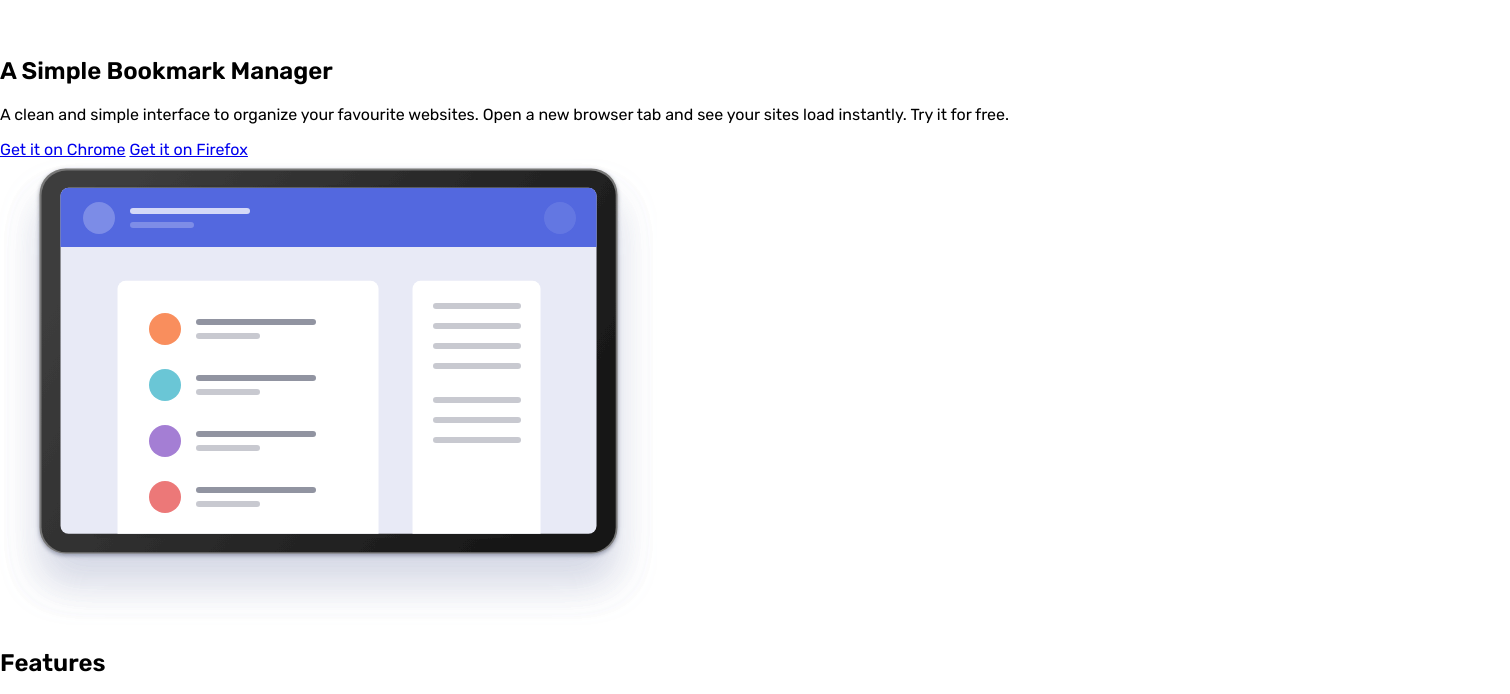
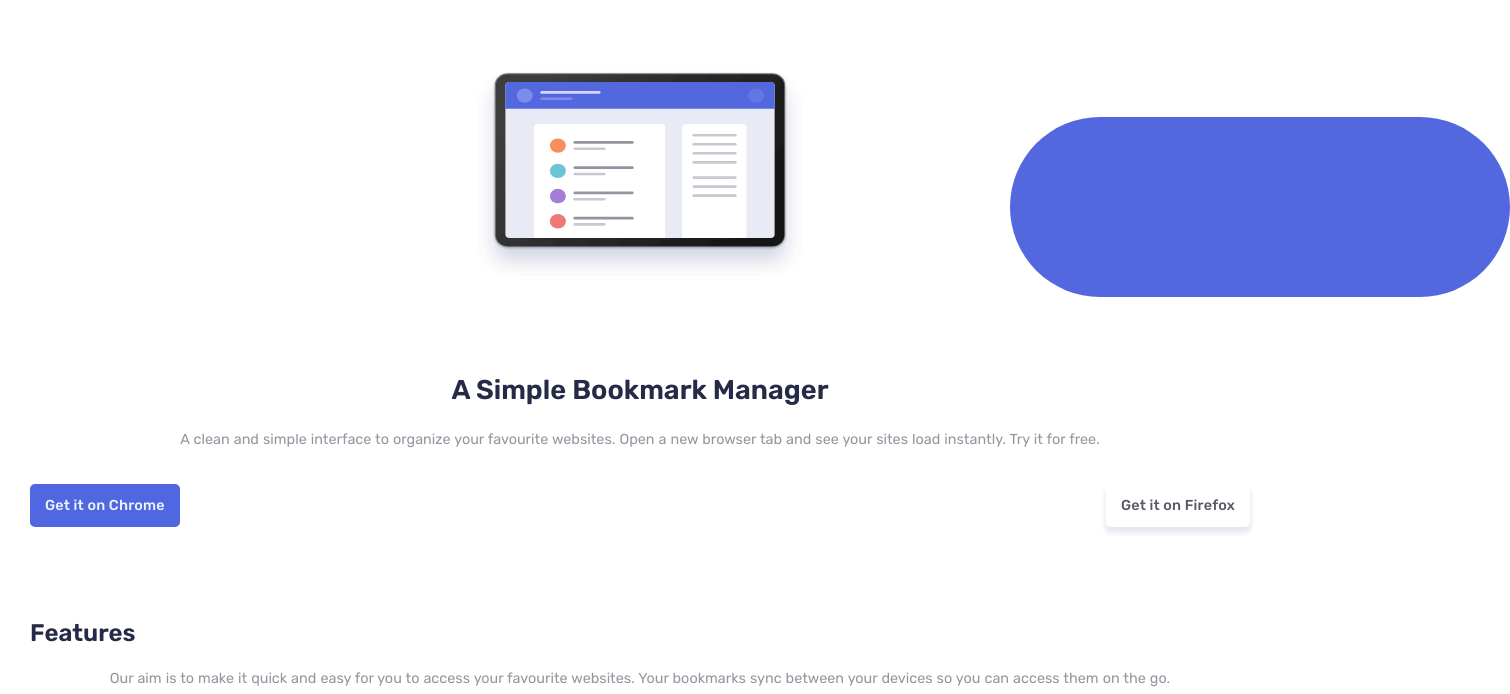
Before and after one commit to rouwe/bookmark_landing_page, a plain HTML site: page index.html in a window 1280 px wide. Shown: the part 68-762 px from the top of the page, 1510 px wide, since content can reach past the window. Drawn offline with Linux system fonts and the light colour scheme.

Commit message:
Hero section and template update

```diff
--- a/css/index.css
+++ b/css/index.css
@@ -6,14 +6,15 @@
     box-sizing: border-box;
 }
 body {
-    margin: 0px;
-    padding: 0px;
+    /* position: absolute; */
+    margin: 0;
+    padding: 0;
 }
 
 /* Header Section*/
 header {
     position: sticky;
-    top: 0px;
+    top: 0;
     display: flex;
     justify-content: space-between;
     padding: 40px 30px;
@@ -30,8 +31,8 @@ header {
 }
 .main-menu {
     position: absolute;
-    top: 0px;
-    left: 0px;
+    top: 0;
+    left: 0;
     display: none;
     flex-direction: column;
     width: 100vw;
@@ -46,23 +47,23 @@ header {
     width: 100%;
 }
 .menu-logo-text, .menu-logo-circle{
-    fill:rgb(237, 242, 246);
+    fill: rgb(237, 242, 246);
 }
 .menu-logo-img {
-    fill:rgb(37, 43, 70);
+    fill: rgb(37, 43, 70);
 }
 /* Navigation Body */
 .main-menu-body {
     width: 100%;
     font-size: 1.2rem;
     list-style-type: none;
-    padding: 0px;
+    padding: 0;
     margin-top: 2.5rem;
 }
 .main-menu-body li {
     width: 100%;
-    padding: 20px 0px;
-    border-top: 1px solid rgba(255, 255, 255, 0.25);
+    padding: 20px 0;
+    border-top: 1px solid rgba(255, 255, 255, 0.20);
     text-align: center;
 }
 .main-menu-body a {
@@ -78,7 +79,7 @@ header {
     font-size: 1.2rem;
     text-transform: uppercase;
     letter-spacing: 2px;
-    padding: 10px 0px;
+    padding: 10px 0;
     border: 2px solid rgb(237, 242, 246);
     border-radius: 4px;
     color: rgb(237, 242, 246);
@@ -91,8 +92,83 @@ header {
     margin-top: auto;
 }
 .main-menu-footer img {
-    margin: 0px 1rem;
+    margin: 0 1rem;
 }
 .hamburger-menu {
     align-self: center;
 }
+
+/* Main */
+main {
+    width: 100%;
+    padding: 0 30px;
+    color: rgb(37, 43, 70);
+}
+/* Hero Section */
+.hero-section {
+    display: flex;
+    flex-direction: column-reverse;
+    justify-content: center;
+}
+/* Hero Copy */
+.hero-copy-container {
+    padding: 40px 0px;
+}
+.hero-heading {
+    font-size: 1.7rem;
+    text-align: center;
+}
+.section-sub-heading {
+    font-size: 0.9rem;
+    text-align: center;
+    word-spacing: 0.5px;
+    line-height: 1.5rem;
+    padding: 0 10px;
+    color: rgb(149, 149, 159);
+}
+/* Hero Image */
+.hero-image-container {
+    position: relative;
+    display: flex;
+    justify-content: center;
+    width: 100%;
+    padding: 2rem 0rem;
+    margin: 0 auto;
+    z-index: -1;
+}
+.hero-image {
+    width: 330px;
+    height: 210px;
+
+}
+.hero-image-bg {
+    position: absolute;
+    top: 80px;
+    right: -260px;
+    width: 500px;
+    height: 180px;
+    border-radius: 95px;
+    background-color: rgb(83, 104, 223);
+    z-index: -1;
+}
+.hero-cta-container {
+    display: flex;
+    justify-content: space-between;
+    font-weight: 500;
+    margin: 2rem 0;
+}
+.btn {
+    padding: 13px 15px;
+    border-radius: 5px;
+    text-decoration: none;
+    letter-spacing: 0.2px;
+    font-size: 0.9rem;
+}
+.download-chrome-cta {
+    color: rgb(235, 246, 255);
+    background-color: #5167e1;
+}
+.download-firefox-cta {
+    color: rgb(89, 88, 102);
+    box-shadow: 0px 5px 5px 1px #e5e7f4;
+}
--- a/index.html
+++ b/index.html
@@ -71,17 +71,20 @@
     <!-- Hero Section -->
     <section class="hero-section">
       <!-- Hero Copy -->
-      <div>
+      <div class="hero-copy-container">
         <h1 class="hero-heading">A Simple Bookmark Manager</h1>
-        <p>
+        <p class="section-sub-heading">
           A clean and simple interface to organize your favourite websites. Open a new browser tab and see your sites load instantly. Try it for free.
         </p>
-        <a class="hero-cta-btn btn" href="#">Get it on Chrome</a>
-        <a class="hero-cta-btn btn" href="#">Get it on Firefox</a>
+        <div class="hero-cta-container">
+          <a class="download-chrome-cta btn" href="#">Get it on Chrome</a>
+          <a class="download-firefox-cta btn" href="#">Get it on Firefox</a>
+        </div>
       </div>
       <!-- Hero Image -->
-      <div>
+      <div class="hero-image-container">
         <img class="hero-image" src="images/illustration-hero.svg" alt="">
+        <div class="hero-image-bg"></div>
       </div>
     </section>
     <!-- Features Section -->
@@ -89,7 +92,7 @@
       <!-- Features - Copy -->
       <div>
         <h2>Features</h2>
-        <p>
+        <p class="section-sub-heading">
           Our aim is to make it quick and easy for you to access your favourite websites. Your bookmarks sync between your devices so you can access them on the go.
         </p>
       </div>
@@ -113,7 +116,7 @@
             <p>
               Organize your bookmarks however you like. Our simple drag-and-drop interface gives you complete control over how you manage your favourite sites.
             </p>
-            <a class="btn" href="#">More Info</a>
+            <a class="" href="#">More Info</a>
           </div>
         </div>
         <!-- Features Tab 2 -->
@@ -128,7 +131,7 @@
             <p>
               Our powerful search feature will help you find saved sites in no time at all. No need to trawl through all of your bookmarks.
             </p>
-            <a class="btn" href="#">More Info</a>
+            <a class="" href="#">More Info</a>
           </div>
         </div>
         <!-- Features Tab 3 -->
@@ -143,7 +146,7 @@
             <p>
               Easily share your bookmarks and collections with others. Create a shareable link that you can send at the click of a button.
             </p>
-            <a class="btn" href="#">More Info</a>
+            <a class="" href="#">More Info</a>
           </div>
         </div>
     </section>
@@ -152,7 +155,7 @@
       <!-- Download Copy -->
       <div>
         <h2>Download the extension</h2>
-        <p>
+        <p class="section-sub-heading">
           We've got more browsers in the pipeline. Please do let us know if you've got a favourite you'd like us to prioritize.
         </p>
       </div>
@@ -188,7 +191,7 @@
       <!-- FAQs Copy -->
       <div>
         <h2>Frequently Asked Questions</h2>
-        <p>
+        <p class="section-sub-heading">
           Here are some of our FAQs. If you have any other questions you'd like answered please feel free to email us.
         </p>
       </div>
```
